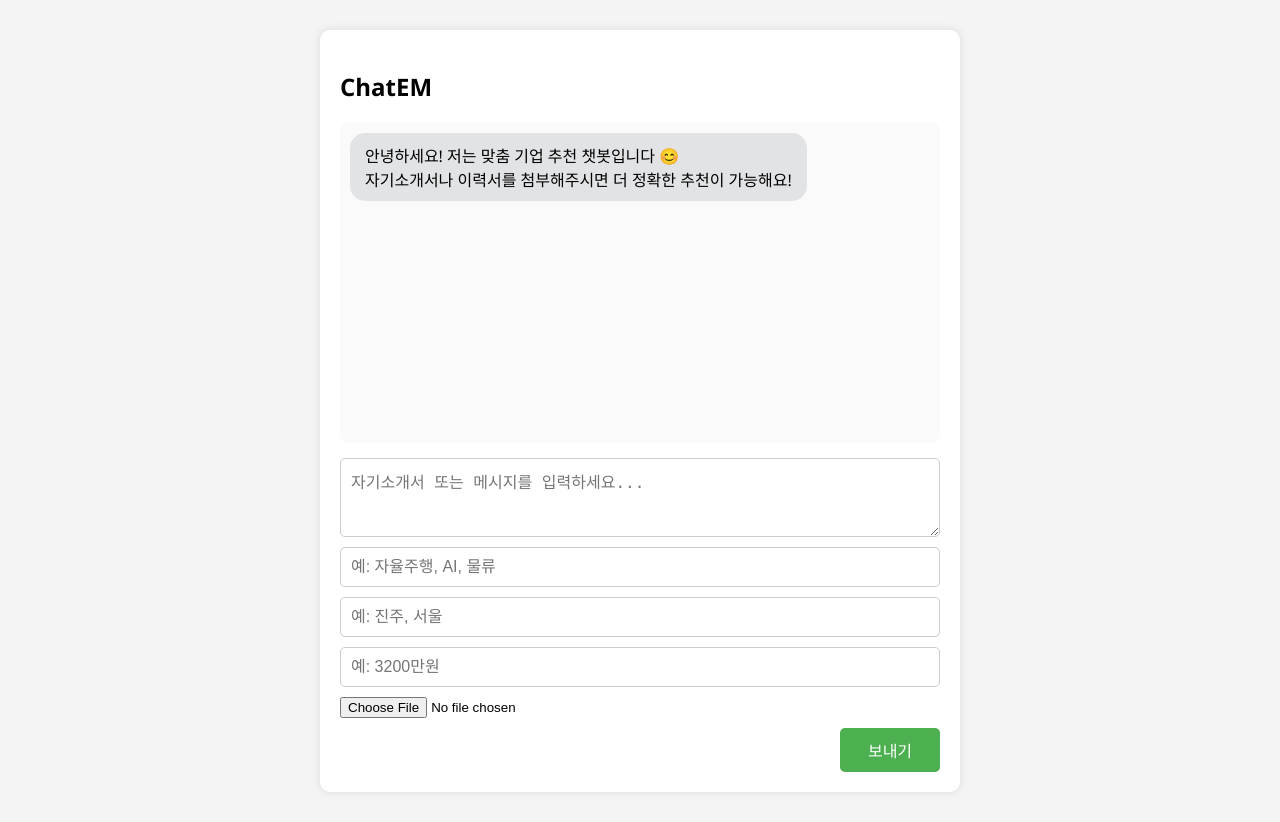
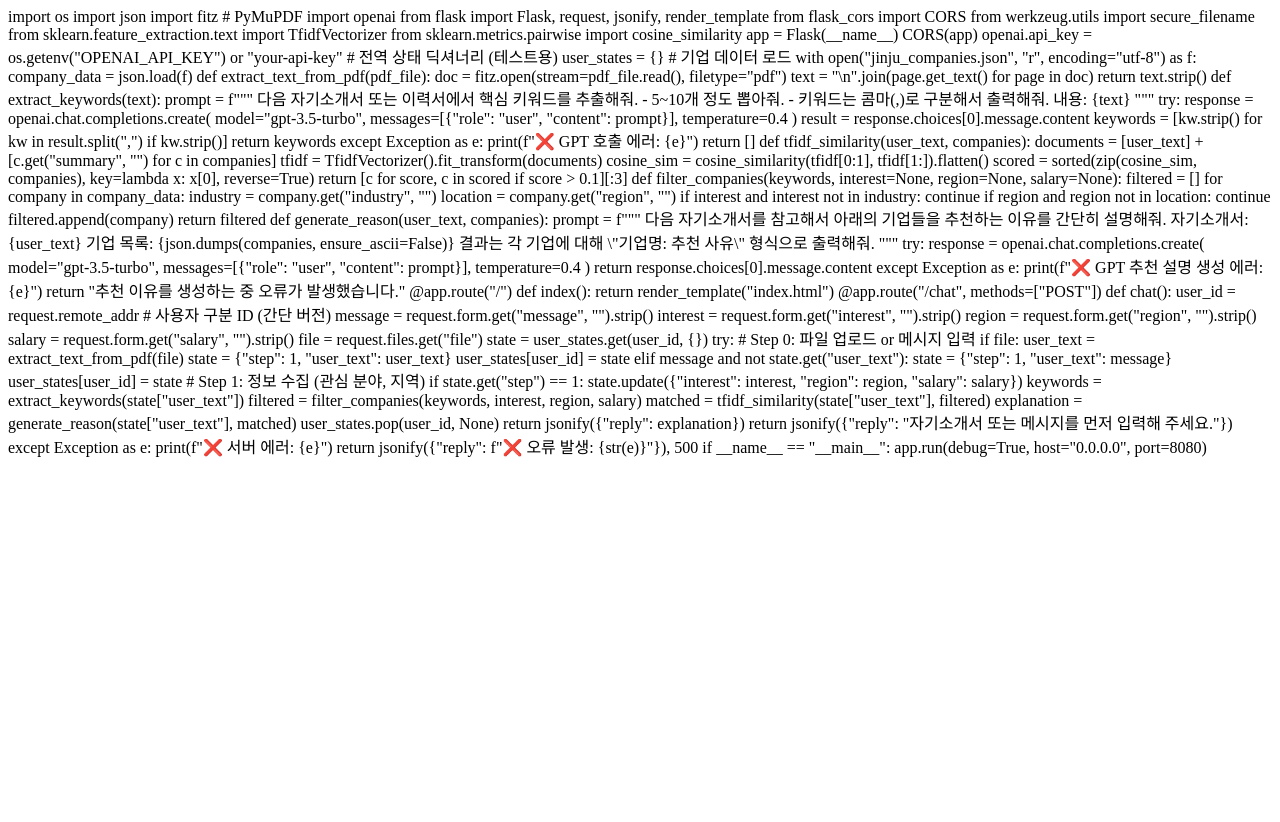
Before and after one commit to ITEAA/ChatEM.gpt, a Flask app: page / in a window 1280 px wide. After the commit the page ends 457 px from the top, so only its background shows below. Run offline with Flask 3, Linux system fonts and the light colour scheme.

Commit message:
Update index.html

```diff
--- a/templates/index.html
+++ b/templates/index.html
@@ -1,183 +1,137 @@
-<!DOCTYPE html>
-<html lang="ko">
-<head>
-  <meta charset="UTF-8" />
-  <title>ChatEM 기업 매칭 챗봇</title>
-  <style>
-    body {
-      font-family: 'Segoe UI', sans-serif;
-      background-color: #f4f4f4;
-      margin: 0;
-      padding: 30px 0;
-      display: flex;
-      justify-content: center;
-    }
+import os
+import json
+import fitz  # PyMuPDF
+import openai
+from flask import Flask, request, jsonify, render_template
+from flask_cors import CORS
+from werkzeug.utils import secure_filename
+from sklearn.feature_extraction.text import TfidfVectorizer
+from sklearn.metrics.pairwise import cosine_similarity
 
-    #chatContainer {
-      width: 100%;
-      max-width: 600px;
-      background: white;
-      border-radius: 10px;
-      padding: 20px;
-      box-shadow: 0 0 10px rgba(0,0,0,0.1);
-      display: flex;
-      flex-direction: column;
-    }
+app = Flask(__name__)
+CORS(app)
 
-    #chatBox {
-      display: flex;
-      flex-direction: column;
-      gap: 10px;
-      padding: 10px;
-      background: #fafafa;
-      border-radius: 8px;
-      min-height: 300px;
-      max-height: 500px;
-      overflow-y: auto;
-    }
+openai.api_key = os.getenv("OPENAI_API_KEY") or "your-api-key"
 
-    .message {
-      padding: 10px 15px;
-      border-radius: 15px;
-      max-width: 80%;
-      word-wrap: break-word;
-      white-space: pre-wrap;
-    }
+# 전역 상태 딕셔너리 (테스트용)
+user_states = {}
 
-    .user {
-      background: #d1e7dd;
-      align-self: flex-end;
-    }
+# 기업 데이터 로드
+with open("jinju_companies.json", "r", encoding="utf-8") as f:
+    company_data = json.load(f)
 
-    .gpt {
-      background: #e2e3e5;
-      align-self: flex-start;
-    }
+def extract_text_from_pdf(pdf_file):
+    doc = fitz.open(stream=pdf_file.read(), filetype="pdf")
+    text = "\n".join(page.get_text() for page in doc)
+    return text.strip()
 
-    #inputArea {
-      display: flex;
-      flex-direction: column;
-      margin-top: 15px;
-      gap: 10px;
-    }
+def extract_keywords(text):
+    prompt = f"""
+    다음 자기소개서 또는 이력서에서 핵심 키워드를 추출해줘.
+    - 5~10개 정도 뽑아줘.
+    - 키워드는 콤마(,)로 구분해서 출력해줘.
 
-    #userInput, #interestInput, #regionInput, #salaryInput {
-      padding: 10px;
-      font-size: 16px;
-      border-radius: 5px;
-      border: 1px solid #ccc;
-    }
+    내용:
+    {text}
+    """
+    try:
+        response = openai.chat.completions.create(
+            model="gpt-3.5-turbo",
+            messages=[{"role": "user", "content": prompt}],
+            temperature=0.4
+        )
+        result = response.choices[0].message.content
+        keywords = [kw.strip() for kw in result.split(",") if kw.strip()]
+        return keywords
+    except Exception as e:
+        print(f"❌ GPT 호출 에러: {e}")
+        return []
 
-    #fileInput {
-      border: none;
-    }
+def tfidf_similarity(user_text, companies):
+    documents = [user_text] + [c.get("summary", "") for c in companies]
+    tfidf = TfidfVectorizer().fit_transform(documents)
+    cosine_sim = cosine_similarity(tfidf[0:1], tfidf[1:]).flatten()
+    scored = sorted(zip(cosine_sim, companies), key=lambda x: x[0], reverse=True)
+    return [c for score, c in scored if score > 0.1][:3]
 
-    #sendBtn {
-      padding: 10px;
-      font-size: 16px;
-      border: none;
-      background-color: #4CAF50;
-      color: white;
-      border-radius: 5px;
-      cursor: pointer;
-      width: 100px;
-      align-self: flex-end;
-    }
+def filter_companies(keywords, interest=None, region=None, salary=None):
+    filtered = []
+    for company in company_data:
+        industry = company.get("industry", "")
+        location = company.get("region", "")
+        if interest and interest not in industry:
+            continue
+        if region and region not in location:
+            continue
+        filtered.append(company)
+    return filtered
 
-    #sendBtn:hover {
-      background-color: #45a049;
-    }
-  </style>
-</head>
-<body>
-  <div id="chatContainer">
-    <h2>ChatEM</h2>
-    <div id="chatBox">
-      <div class="message gpt">안녕하세요! 저는 맞춤 기업 추천 챗봇입니다 😊<br>자기소개서나 이력서를 첨부해주시면 더 정확한 추천이 가능해요!</div>
-    </div>
+def generate_reason(user_text, companies):
+    prompt = f"""
+    다음 자기소개서를 참고해서 아래의 기업들을 추천하는 이유를 간단히 설명해줘.
 
-    <div id="inputArea">
-      <textarea id="userInput" placeholder="자기소개서 또는 메시지를 입력하세요..." rows="3"></textarea>
-      <input type="text" id="interestInput" placeholder="예: 자율주행, AI, 물류" />
-      <input type="text" id="regionInput" placeholder="예: 진주, 서울" />
-      <input type="text" id="salaryInput" placeholder="예: 3200만원" />
-      <input type="file" id="fileInput" />
-      <button id="sendBtn" onclick="sendMessage()">보내기</button>
-    </div>
-  </div>
+    자기소개서:
+    {user_text}
 
-  <script>
-    const input = document.getElementById("userInput");
-    const chatBox = document.getElementById("chatBox");
-    const fileInput = document.getElementById("fileInput");
-    const interestInput = document.getElementById("interestInput");
-    const regionInput = document.getElementById("regionInput");
-    const salaryInput = document.getElementById("salaryInput");
+    기업 목록:
+    {json.dumps(companies, ensure_ascii=False)}
 
-    input.addEventListener("keydown", function (e) {
-      if (e.key === "Enter" && !e.shiftKey) {
-        e.preventDefault();
-        sendMessage();
-      }
-    });
+    결과는 각 기업에 대해 \"기업명: 추천 사유\" 형식으로 출력해줘.
+    """
+    try:
+        response = openai.chat.completions.create(
+            model="gpt-3.5-turbo",
+            messages=[{"role": "user", "content": prompt}],
+            temperature=0.4
+        )
+        return response.choices[0].message.content
+    except Exception as e:
+        print(f"❌ GPT 추천 설명 생성 에러: {e}")
+        return "추천 이유를 생성하는 중 오류가 발생했습니다."
 
-    async function sendMessage() {
-      const message = input.value.trim();
-      const file = fileInput.files[0];
-      const interest = interestInput.value.trim();
-      const region = regionInput.value.trim();
-      const salary = salaryInput.value.trim();
+@app.route("/")
+def index():
+    return render_template("index.html")
 
-      if (!message && !file) return;
+@app.route("/chat", methods=["POST"])
+def chat():
+    user_id = request.remote_addr  # 사용자 구분 ID (간단 버전)
+    message = request.form.get("message", "").strip()
+    interest = request.form.get("interest", "").strip()
+    region = request.form.get("region", "").strip()
+    salary = request.form.get("salary", "").strip()
+    file = request.files.get("file")
 
-      const userDiv = document.createElement("div");
-      userDiv.className = "message user";
-      userDiv.innerText = message || `[이력서/자기소개서 업로드됨: ${file.name}]`;
-      chatBox.appendChild(userDiv);
+    state = user_states.get(user_id, {})
 
-      const loadingDiv = document.createElement("div");
-      loadingDiv.className = "message gpt";
-      loadingDiv.innerText = "분석 중입니다. 잠시만 기다려주세요...";
-      chatBox.appendChild(loadingDiv);
+    try:
+        # Step 0: 파일 업로드 or 메시지 입력
+        if file:
+            user_text = extract_text_from_pdf(file)
+            state = {"step": 1, "user_text": user_text}
+            user_states[user_id] = state
+        elif message and not state.get("user_text"):
+            state = {"step": 1, "user_text": message}
+            user_states[user_id] = state
 
-      const formData = new FormData();
-      formData.append("message", message);
-      formData.append("interest", interest);
-      formData.append("region", region);
-      formData.append("salary", salary);
-      if (file) formData.append("file", file);
+        # Step 1: 정보 수집 (관심 분야, 지역)
+        if state.get("step") == 1:
+            state.update({"interest": interest, "region": region, "salary": salary})
 
-      try {
-        const response = await fetch("/chat", {
-          method: "POST",
-          body: formData,
-        });
+            keywords = extract_keywords(state["user_text"])
+            filtered = filter_companies(keywords, interest, region, salary)
+            matched = tfidf_similarity(state["user_text"], filtered)
+            explanation = generate_reason(state["user_text"], matched)
 
-        const contentType = response.headers.get("content-type") || "";
+            user_states.pop(user_id, None)
 
-        if (!response.ok) {
-          throw new Error(`서버 응답 오류: ${response.status}`);
-        }
+            return jsonify({"reply": explanation})
 
-        if (contentType.includes("application/json")) {
-          const data = await response.json();
-          loadingDiv.innerText = data.reply;
-        } else {
-          const text = await response.text();
-          loadingDiv.innerText = "❌ 예상치 못한 응답 형식:\n" + text;
-        }
-      } catch (err) {
-        loadingDiv.innerText = "❌ 오류 발생: " + err.message;
-      }
+        return jsonify({"reply": "자기소개서 또는 메시지를 먼저 입력해 주세요."})
 
-      input.value = "";
-      interestInput.value = "";
-      regionInput.value = "";
-      salaryInput.value = "";
-      fileInput.value = null;
-      input.focus();
-      chatBox.scrollTop = chatBox.scrollHeight;
-    }
-  </script>
-</body>
-</html>
+    except Exception as e:
+        print(f"❌ 서버 에러: {e}")
+        return jsonify({"reply": f"❌ 오류 발생: {str(e)}"}), 500
+
+if __name__ == "__main__":
+    app.run(debug=True, host="0.0.0.0", port=8080)
```
